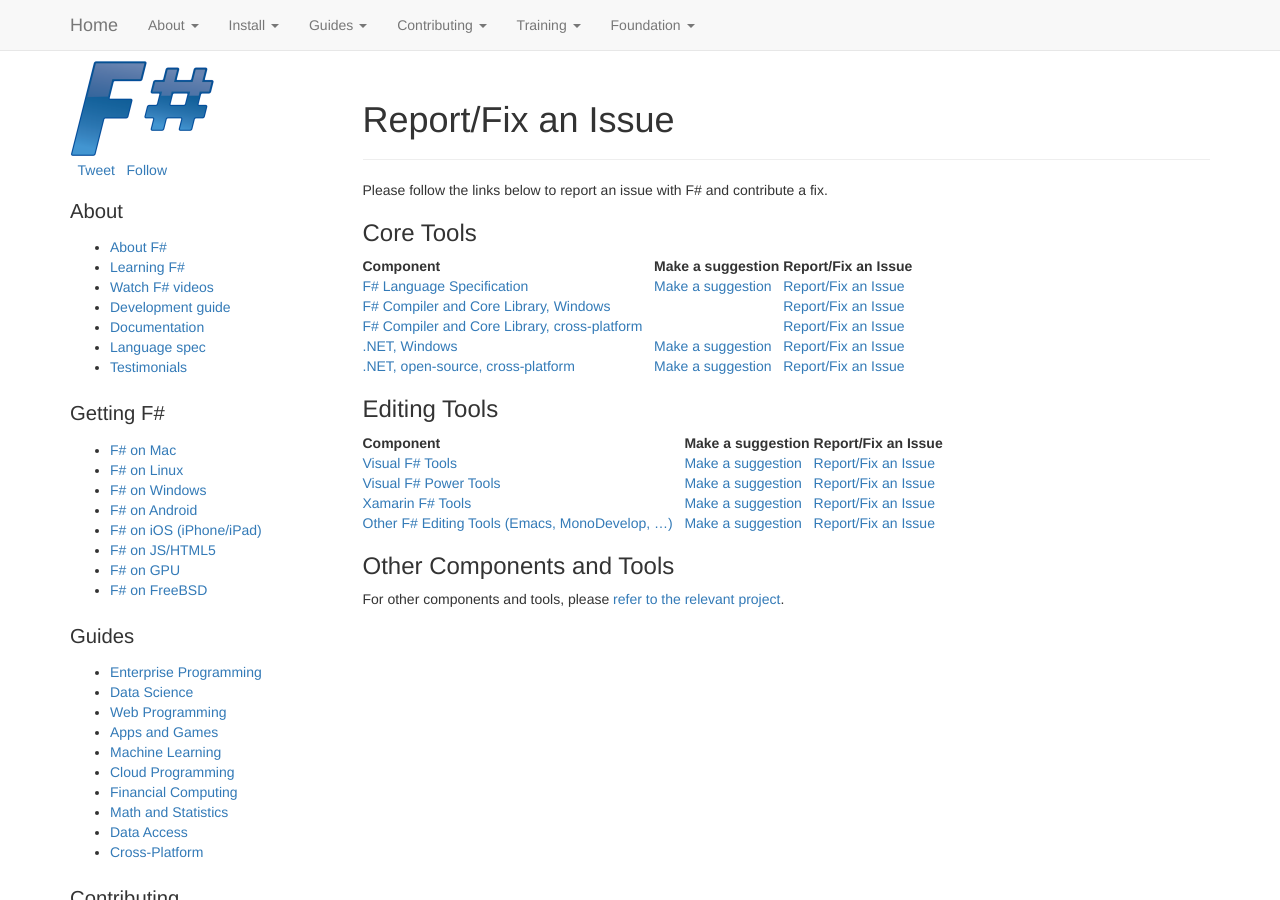
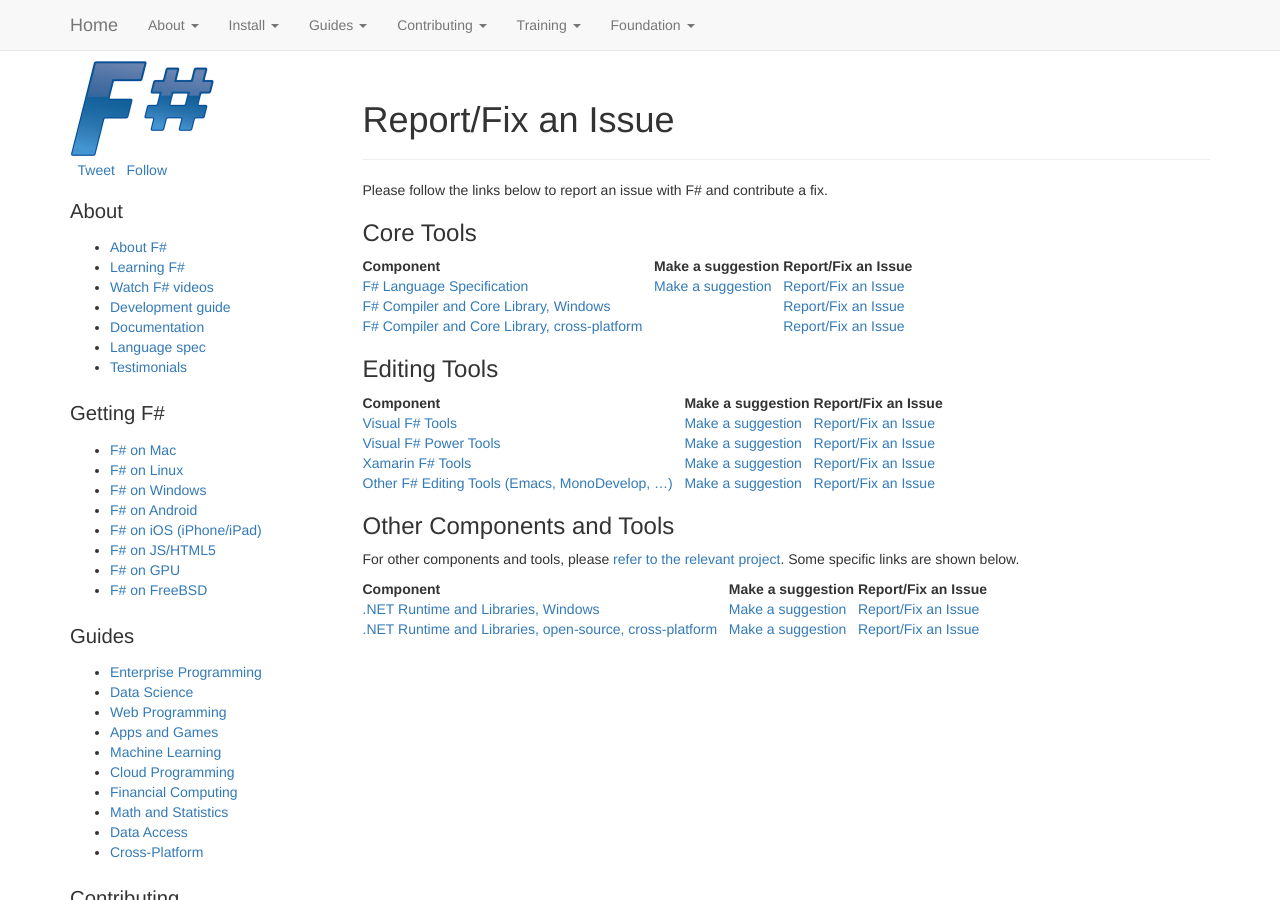
Before and after one commit to fsharp/fsharp.org, a Jekyll site: the page built from guides/engineering/issues.md, in a window 1280 px wide and 900 px high. Built offline with Jekyll 4.4.1, drawn with Linux system fonts in a browser that asks for light colours; nearby versions of some CDN libraries; some web fonts are replaced; comment, search, counter and statistics services are not loaded.

Commit message:
Update issues.md

```diff
--- a/guides/engineering/issues.md
+++ b/guides/engineering/issues.md
@@ -27,4 +25,9 @@
 
 ### Other Components and Tools
 
-For other components and tools, please [refer to the relevant project](http://fsharp.org/community/projects).
+For other components and tools, please [refer to the relevant project](http://fsharp.org/community/projects). Some specific links are shown below.
+
+| Component         |   | Make a suggestion   |   | Report/Fix an Issue |
+|:------------------|:--|:--------------------|:--|:------------------|
+| [.NET Runtime and Libraries, Windows](http://www.microsoft.com/net)                                     &nbsp; | &nbsp; | [Make a suggestion](http://visualstudio.uservoice.com/forums/121579-visual-studio/category/31481-net)     |  &nbsp; |  [Report/Fix an Issue](http://connect.microsoft.com/visualstudio) |
+| [.NET Runtime and Libraries, open-source, cross-platform](http://www.mono-project.com/)                 &nbsp; | &nbsp; | [Make a suggestion](http://www.mono-project.com/community/)     |  &nbsp; | [Report/Fix an Issue](http://www.mono-project.com/community/) |
```
Also changed, not shown: other parts of guides/engineering/issues.md (+0 -2 lines).
